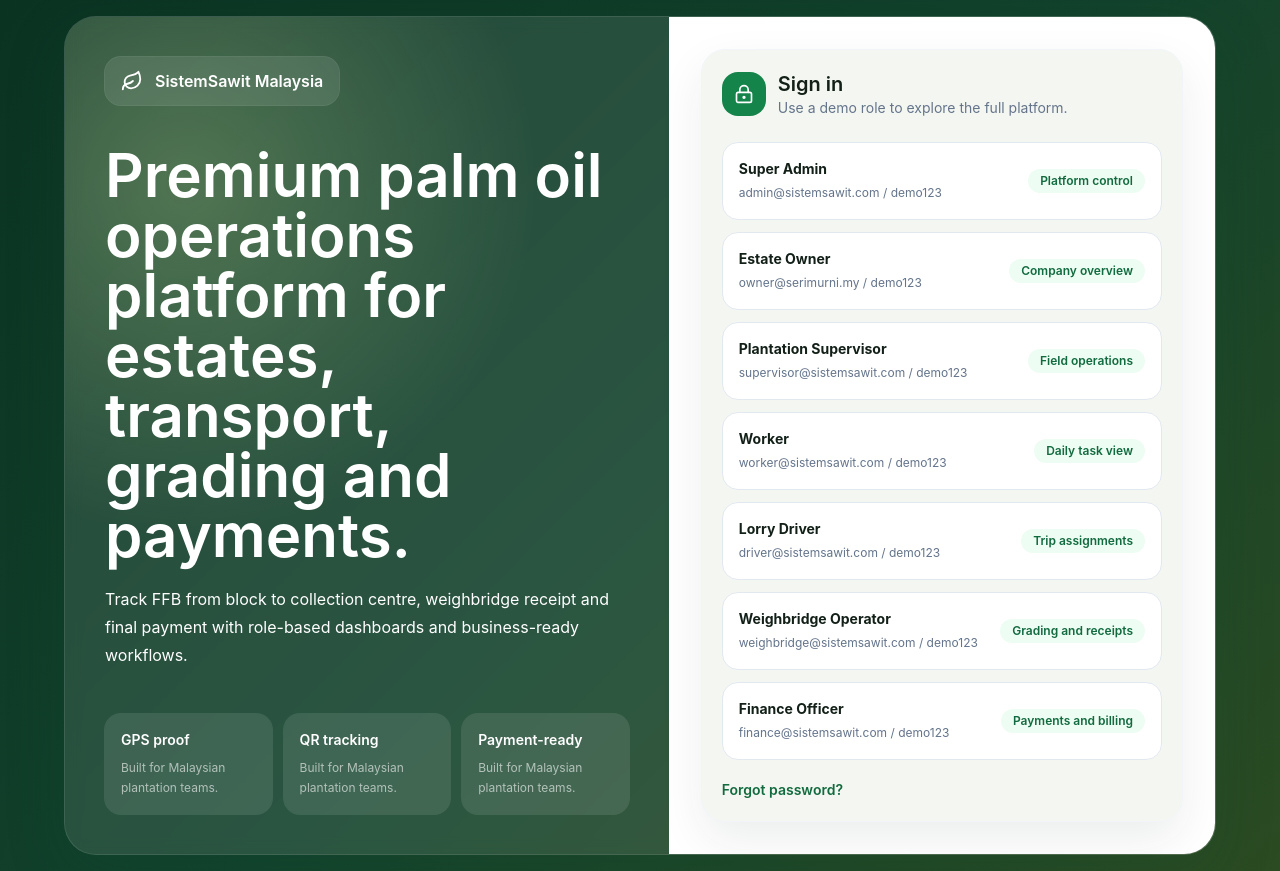
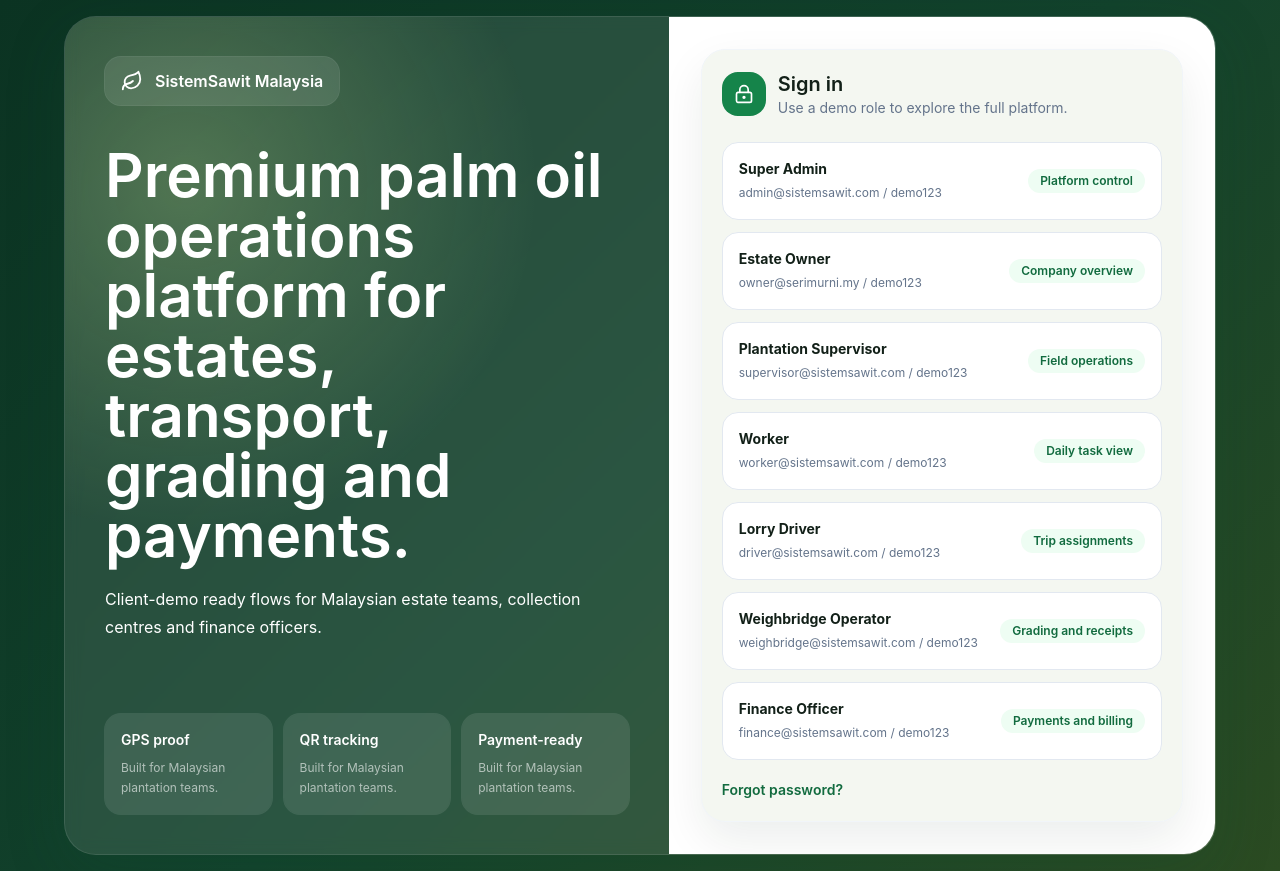
Before and after one commit to thoriqmohd/systemsawit-app, a Next.js app: page / in a window 1280 px wide. Built offline with nearby package versions, Linux system fonts and the light colour scheme.

Commit message:
Use demo-ready functional app

```diff
--- a/src/app/page.tsx
+++ b/src/app/page.tsx
@@ -1,5 +1,5 @@
-import { PremiumSawitApp } from "@/components/premium-sawit-app";
+import { DemoReadySawitApp } from "@/components/demo-ready-sawit-app";
 
 export default function Home() {
-  return <PremiumSawitApp />;
+  return <DemoReadySawitApp />;
 }
```
